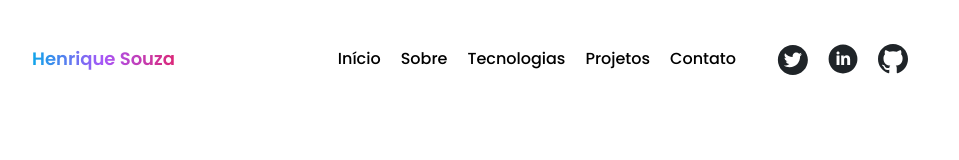
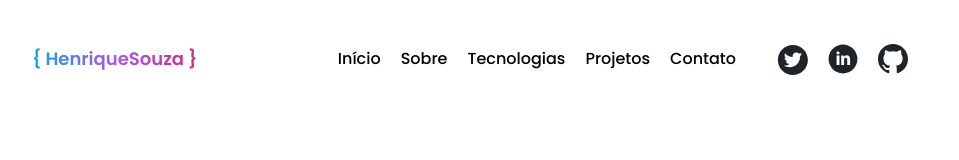
Before and after one commit to HenriqueCSouzza/aboute-me, a Next.js app: page /about in a window 1280 px wide. Shown: the top 160 px of the page, without its empty margins (160-1119 px from the left). Built offline with nearby package versions, Linux system fonts and the light colour scheme.

Commit message:
change name

```diff
--- a/src/components/Header/Header.tsx
+++ b/src/components/Header/Header.tsx
@@ -55,7 +55,7 @@ function Header() {
           href="/"
           className="text-lg bg-clip-text bg-gradient text-transparent md:text-lg xl:text-lg xl:leading-tight font-bold"
         >
-          Henrique Souza
+          {"{ HenriqueSouza }"}
         </NavLink>
         <div onClick={toggleClass} className="cursor-pointer">
           <svg
--- a/src/data/info.ts
+++ b/src/data/info.ts
@@ -4,7 +4,7 @@ export const personalDetails = {
     "pt-BR": "Olá,👋 Meu nome é",
     "en-US": "Hi,👋 My Name is",
   },
-  name: "Henrique",
+  name: "Henrique Souza",
   tagline: {
     "pt-BR": "Eu crio aplicações web",
     "en-US": "I build web applications",
```
